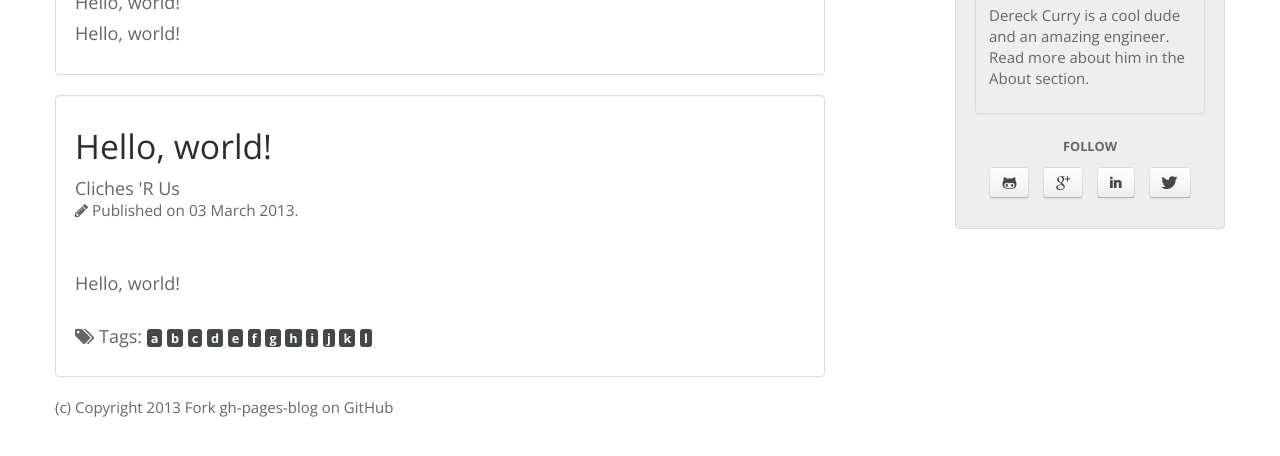
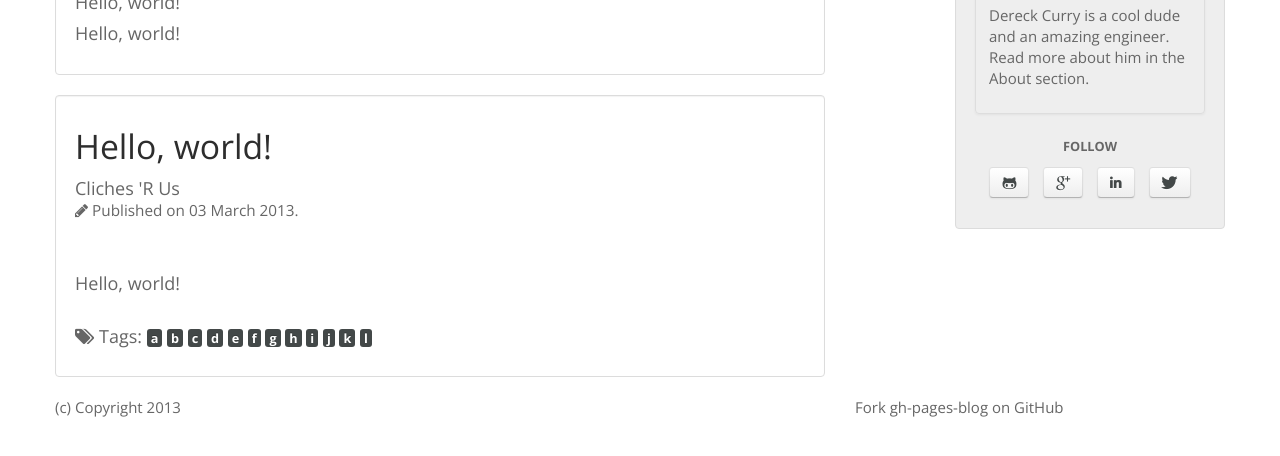
Before and after one commit to thedereck/thedereck.github.com, a Jekyll site: the page built from index.html, in a window 1280 px wide, cut to the strip 292-748 px from the top of the page. Built offline with Jekyll 4.4.1, drawn with Linux system fonts in a browser that asks for light colours.

Commit message:
Footer changes

```diff
--- a/_layouts/page.html
+++ b/_layouts/page.html
@@ -16,8 +16,12 @@
 				</div>
 			</div>
 			<div class="row">
-				<div class="span12">
+				<div class="span4">
 					(c) Copyright 2013
+				</div>
+				<div class="span4">
+				</div>
+				<div class="span4">
 					Fork gh-pages-blog on GitHub
 				</div>
 			</div>
```
